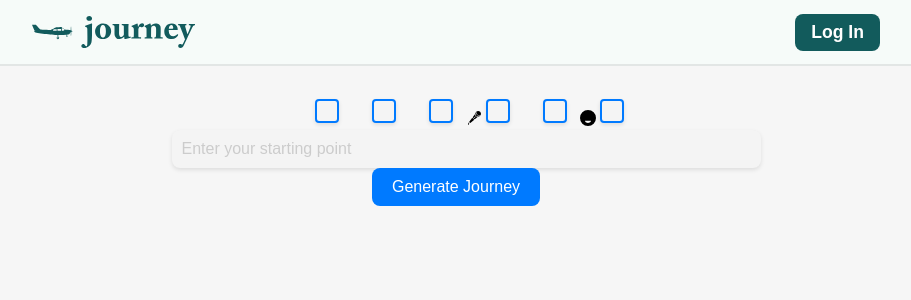
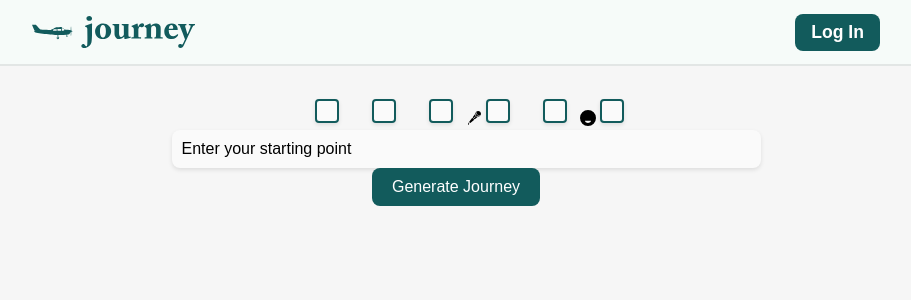
Before and after one commit to amichaeel/journey, a React (Create React App) app in the folder client/: page /dashboard in a window 1280 px wide. Shown: the top 300 px of the page, without its empty margins (184-1095 px from the left). Built offline with nearby package versions, Linux system fonts and the light colour scheme; no server answers; some icons are missing.

Commit message:
apply accent color theming to dashboard

```diff
--- a/client/src/components/DashboardContainer/DashboardContainer.css
+++ b/client/src/components/DashboardContainer/DashboardContainer.css
@@ -23,14 +23,13 @@
   /* Optionally, you can also specify a fixed width for the cards if needed */
 }
 
-
 /* Custom iOS-style checkbox */
 .box {
   -webkit-appearance: none;
   appearance: none;
   width: 20px;
   height: 20px;
-    border: 2px solid #007AFF; /* iOS blue color for border */
+  border: 2px solid var(--accent-color);
   border-radius: 4px;
   outline: none;
   cursor: pointer;
@@ -38,8 +37,8 @@
 
 /* Checkbox when checked */
 .box:checked {
-    background-color: #007AFF; /* iOS blue color when checked */
-    border: 2px solid #007AFF; /* iOS blue color for border when checked */
+  background-color: var(--accent-color);
+  border: 2px solid var(--dark-accent-color);
 }
 
 /* Hide the default checkbox input */
@@ -56,35 +55,34 @@
 
 /* Styling the label when the checkbox is checked */
 .box:checked + .box-label {
-    color: #007AFF; /* Change label color when checkbox is checked */
+  color: var(--accent-color); /* Change label color when checkbox is checked */
 }
-
 
 /* Reset default input styles */
 input {
+  color: var(--primary-text-color);
   appearance: none;
   border: none;
   outline: none;
   font-size: 16px;
   padding: 10px;
   border-radius: 8px;
-    background-color: #f4f4f4;
+  background-color: var(--brighter-bg-color);
   width: 100%;
   box-shadow: 0 2px 4px rgba(0, 0, 0, 0.1);
 }
 
 /* Style the input when focused */
 input:focus {
-    background-color: #fff;
+  background-color: var(--accented-bg-color);
   box-shadow: 0 4px 8px rgba(0, 0, 0, 0.2);
 }
 
 /* Style placeholder text */
 input::placeholder {
-    color: #ccc;
+  color: var(--primary-text-color);
 }
 
-/* Style the clear button (X) on iOS */
 input[type="search"]::-webkit-search-cancel-button {
   -webkit-appearance: none;
   appearance: none;
@@ -116,8 +114,8 @@ button {
   appearance: none;
   border: none;
   outline: none;
-    background-color: #007aff; /* iOS blue color */
-    color: #fff;
+  background-color: var(--accent-color);
+  color: white;
   font-size: 16px;
   padding: 10px 20px;
   border-radius: 8px;
@@ -126,7 +124,7 @@ button {
 
 /* Style the button when hovered */
 button:hover {
-    background-color: #0056b3; /* Slightly darker blue on hover */
+  background-color: var(--dark-accent-color);
 }
 
 /* Style the button when focused */
```
Lines whose indentation alone changed are shown as unchanged.
